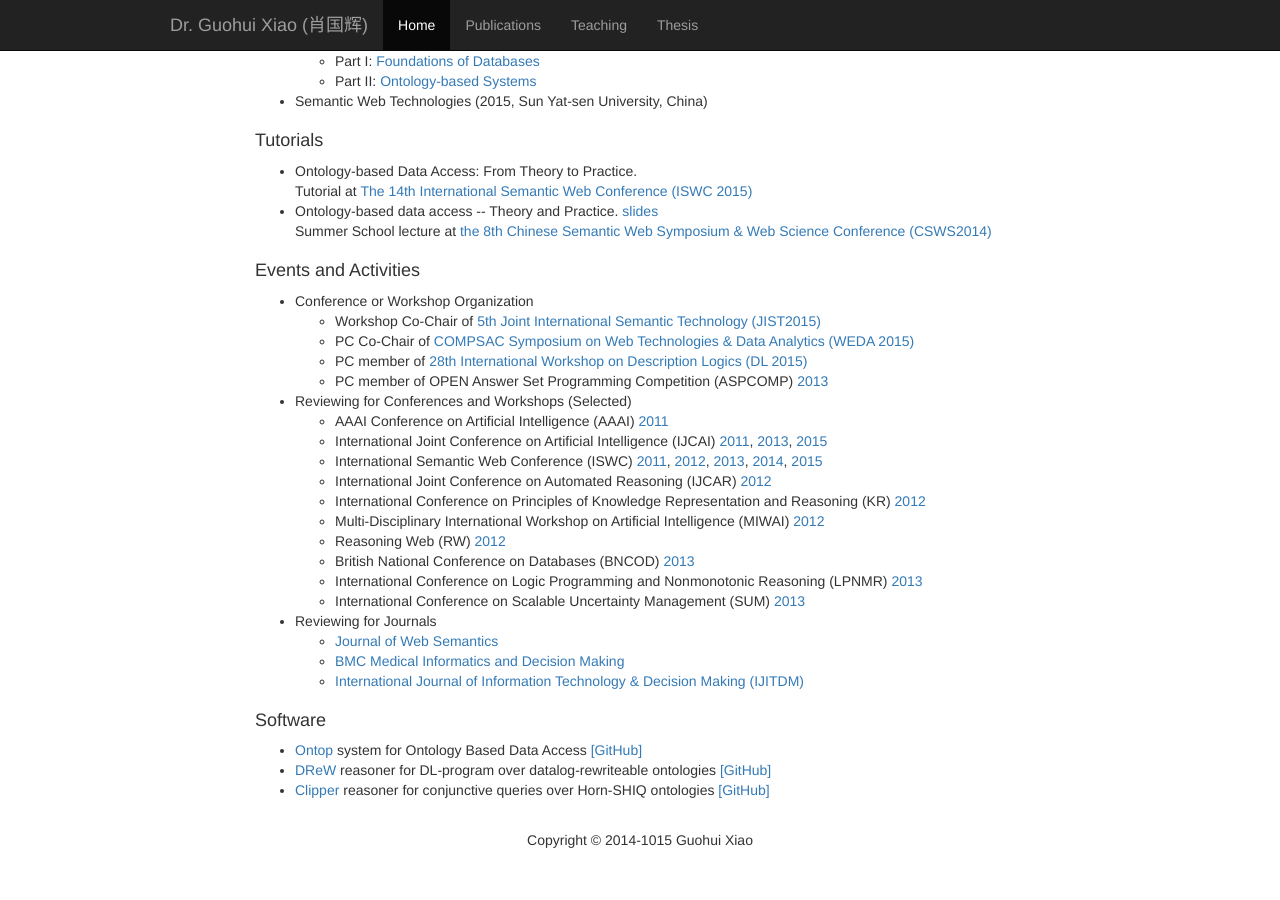
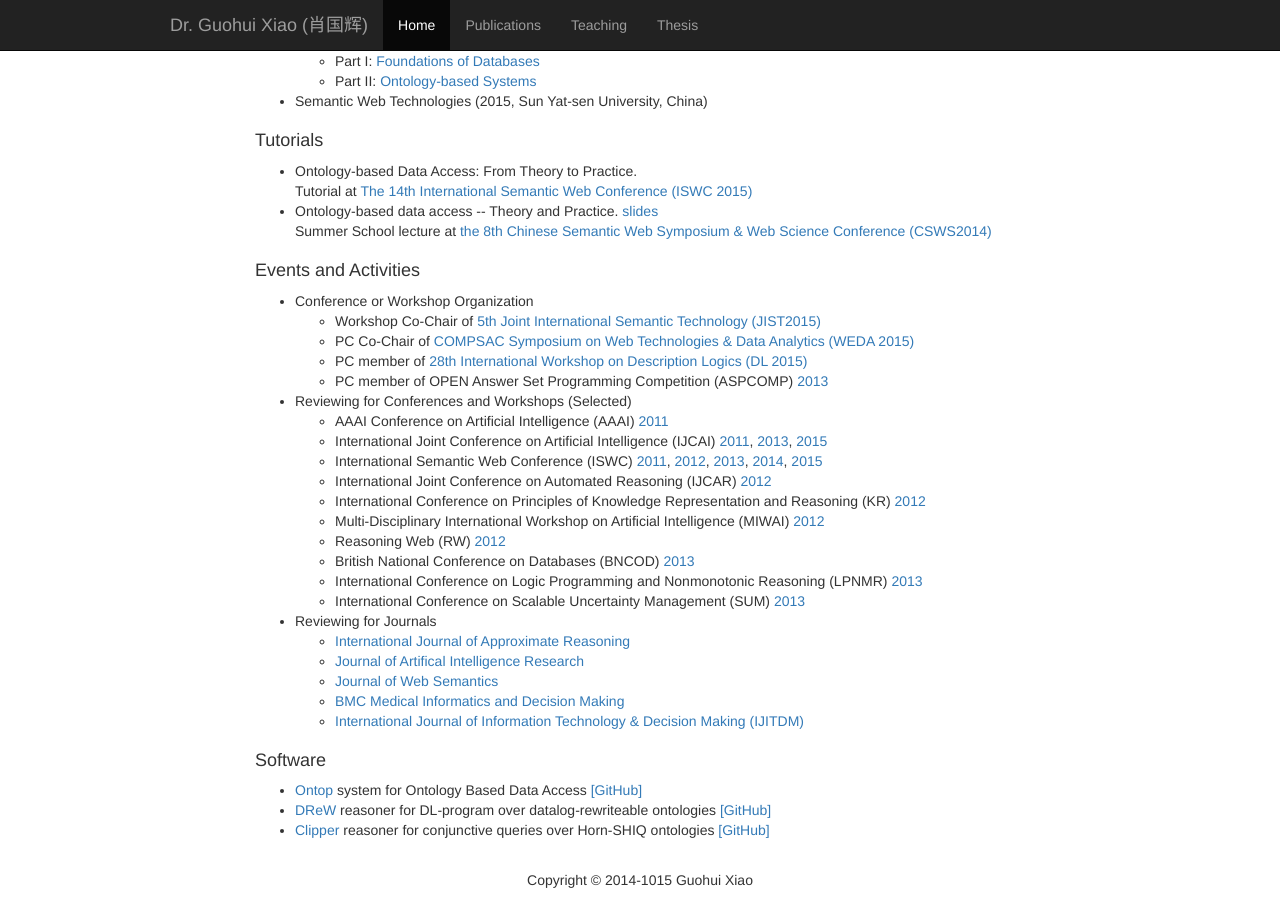
Before and after one commit to ghxiao/ghxiao.github.io, a Jekyll site: the page built from index.html, in a window 1280 px wide and 900 px high, scrolled down 1218 px. Built offline with Jekyll 4.4.1, drawn with Linux system fonts in a browser that asks for light colours; Markdown is read by kramdown in place of the engine named in the settings; before the commit the page ends 2078 px from its top, so only the background shows below that.

Commit message:
ija and jair

```diff
--- a/index.html
+++ b/index.html
@@ -250,6 +250,8 @@ slug: home
         <li>
             Reviewing for Journals
             <ul>
+                <li><a href="http://www.journals.elsevier.com/international-journal-of-approximate-reasoning/">International Journal of Approximate Reasoning</a></li>
+                <li><a href="http://www.jair.org/">Journal of Artifical Intelligence Research</a></li>
                 <li><a href="http://www.journals.elsevier.com/journal-of-web-semantics/">Journal of Web Semantics</a></li>
                 <li><a href="http://www.biomedcentral.com/bmcmedinformdecismak/">BMC Medical Informatics and Decision Making</a></li>
                 <li><a href="http://www.editorialmanager.com/ijitdm/mainpage.html">International Journal of Information Technology & Decision Making (IJITDM)</a></li>
```
